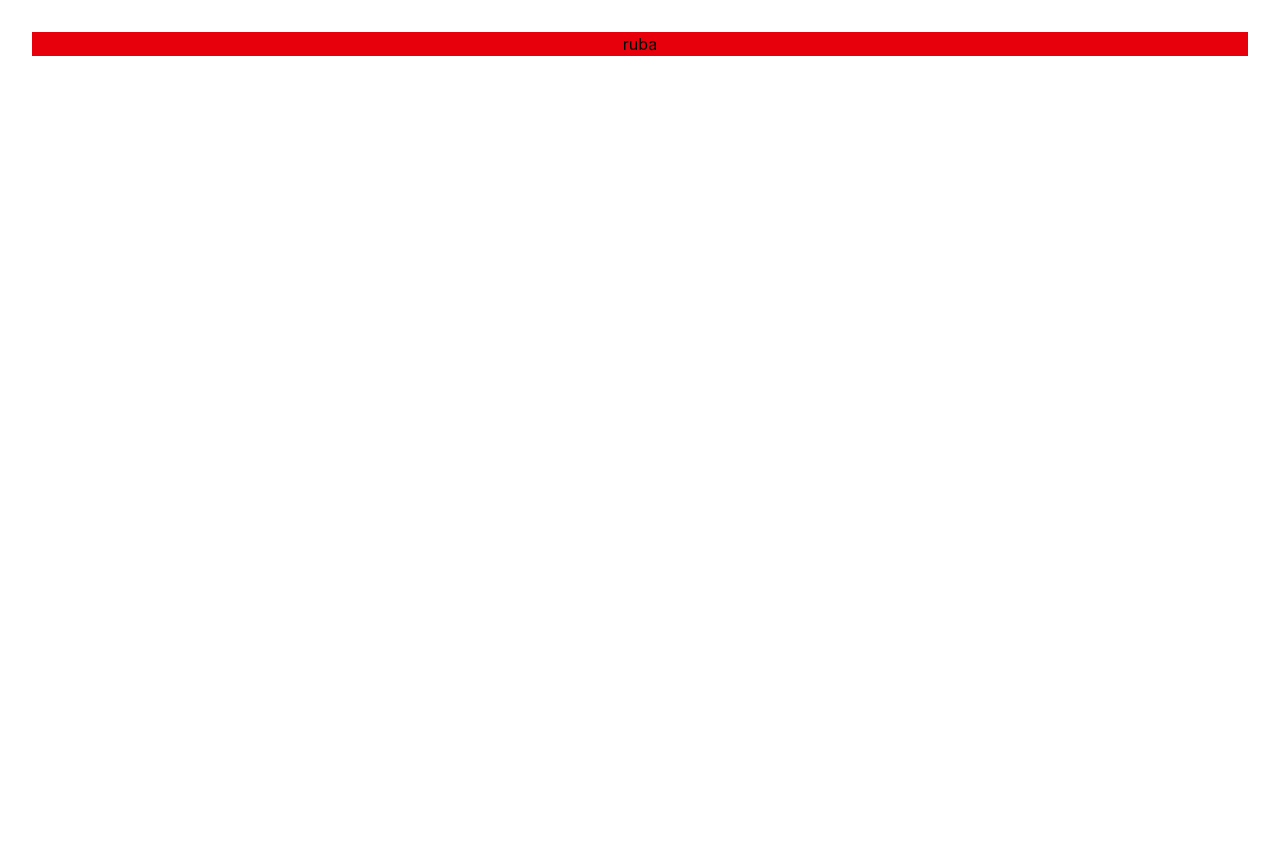
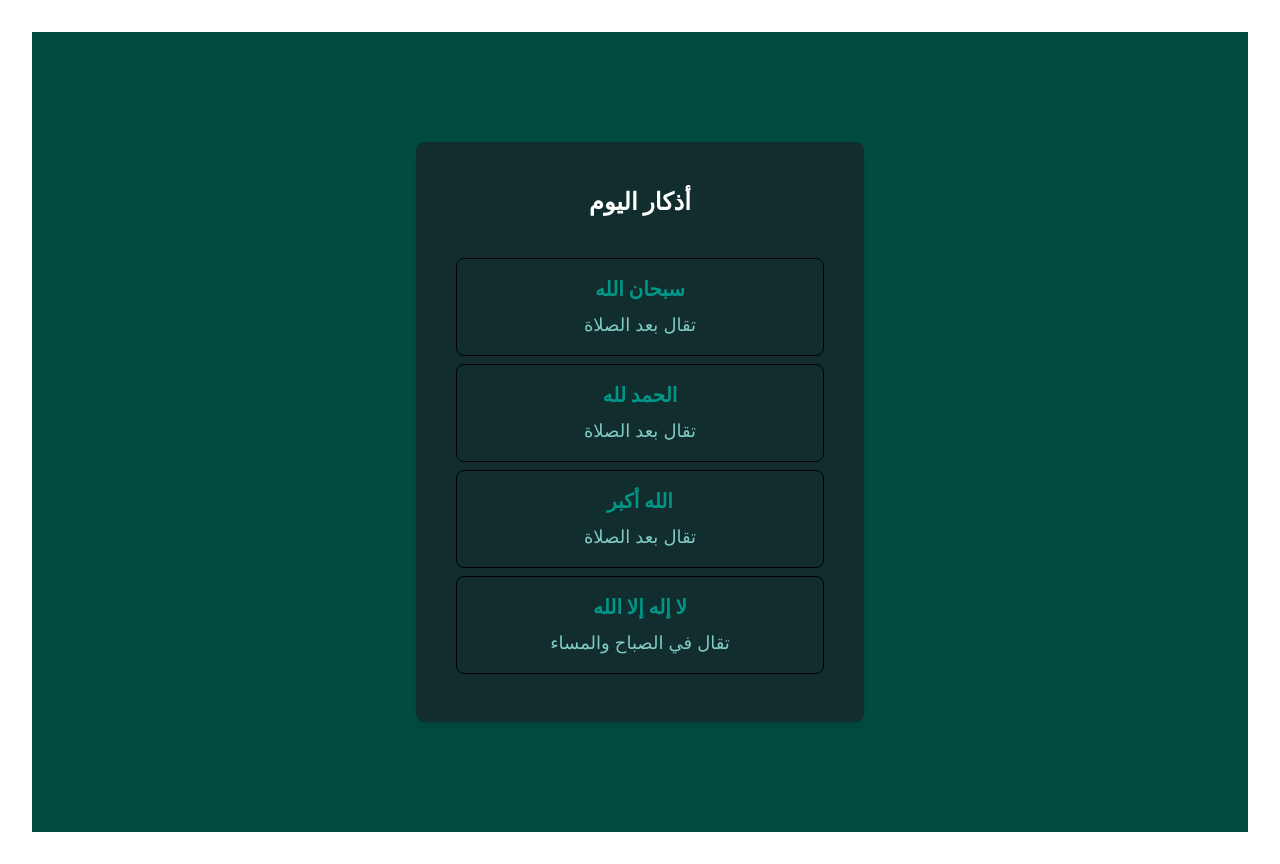
Before and after one commit to rubaqeshta04/Azkar-Tracker, a React (Vite) app in the folder azkar/: page / in a window 1280 px wide. Before the commit the page ends 800 px from the top, so only its background shows below. Built offline with nearby package versions, Linux system fonts and the light colour scheme.

Commit message:
create home page #2

```diff
--- a/azkar/src/App.jsx
+++ b/azkar/src/App.jsx
@@ -1,16 +1,14 @@
-import { useState } from 'react'
-import reactLogo from './assets/react.svg'
-import viteLogo from '/vite.svg'
-import './App.css'
+import Home from "./pages/Home";
+import "./App.css";
 
 function App() {
-  const [count, setCount] = useState(0)
-
   return (
-   <>
-    <h1 className='bg-red-600'>ruba</h1>
-   </>
-  )
+    <div className="min-h-screen bg-[#347978]">
+      <div className="min-h-screen flex flex-col">
+        <Home />
+      </div>
+    </div>
+  );
 }
 
-export default App
+export default App;
--- /dev/null
+++ b/azkar/src/components/AzkarCard.jsx
@@ -0,0 +1,8 @@
+export default function AzkarCard({ item }) {
+  return (
+    <div className="border p-4 my-2 rounded-lg hover:bg-[#004d40] cursor-pointer transition duration-200">
+      <h2 className="text-xl font-bold text-[#009688]">{item.title}</h2>
+      <p className="text-lg text-[#80cbc4] mt-2">{item.description}</p>
+    </div>
+  );
+}
--- /dev/null
+++ b/azkar/src/components/AzkarList.jsx
@@ -0,0 +1,11 @@
+import AzkarCard from "./AzkarCard";
+
+export default function AzkarList({ azkar }) {
+  return (
+    <div className="p-4">
+      {azkar.map((item) => (
+        <AzkarCard key={item.id} item={item} />
+      ))}
+    </div>
+  );
+}
--- /dev/null
+++ b/azkar/src/data/azkar.js
@@ -0,0 +1,8 @@
+const azkar = [
+  { id: 1, title: "سبحان الله", description: "تقال بعد الصلاة" },
+  { id: 2, title: "الحمد لله", description: "تقال بعد الصلاة" },
+  { id: 3, title: "الله أكبر", description: "تقال بعد الصلاة" },
+  { id: 4, title: "لا إله إلا الله", description: "تقال في الصباح والمساء" },
+];
+
+export default azkar;
--- /dev/null
+++ b/azkar/src/pages/Home.jsx
@@ -0,0 +1,16 @@
+import React from "react";
+import azkar from "../data/azkar";
+import AzkarList from "../components/AzkarList";
+
+export default function Home() {
+  return (
+    <div className="min-h-screen  bg-[#004d40] flex items-center justify-center p-5">
+      <div className="bg-[#122d2d] rounded-lg p-6  shadow-lg  w-full max-w-md">
+        <h1 className="text-2xl font-bold mb-4 text-center text-white mt-5">
+          أذكار اليوم
+        </h1>
+        <AzkarList azkar={azkar} />
+      </div>
+    </div>
+  );
+}
```
